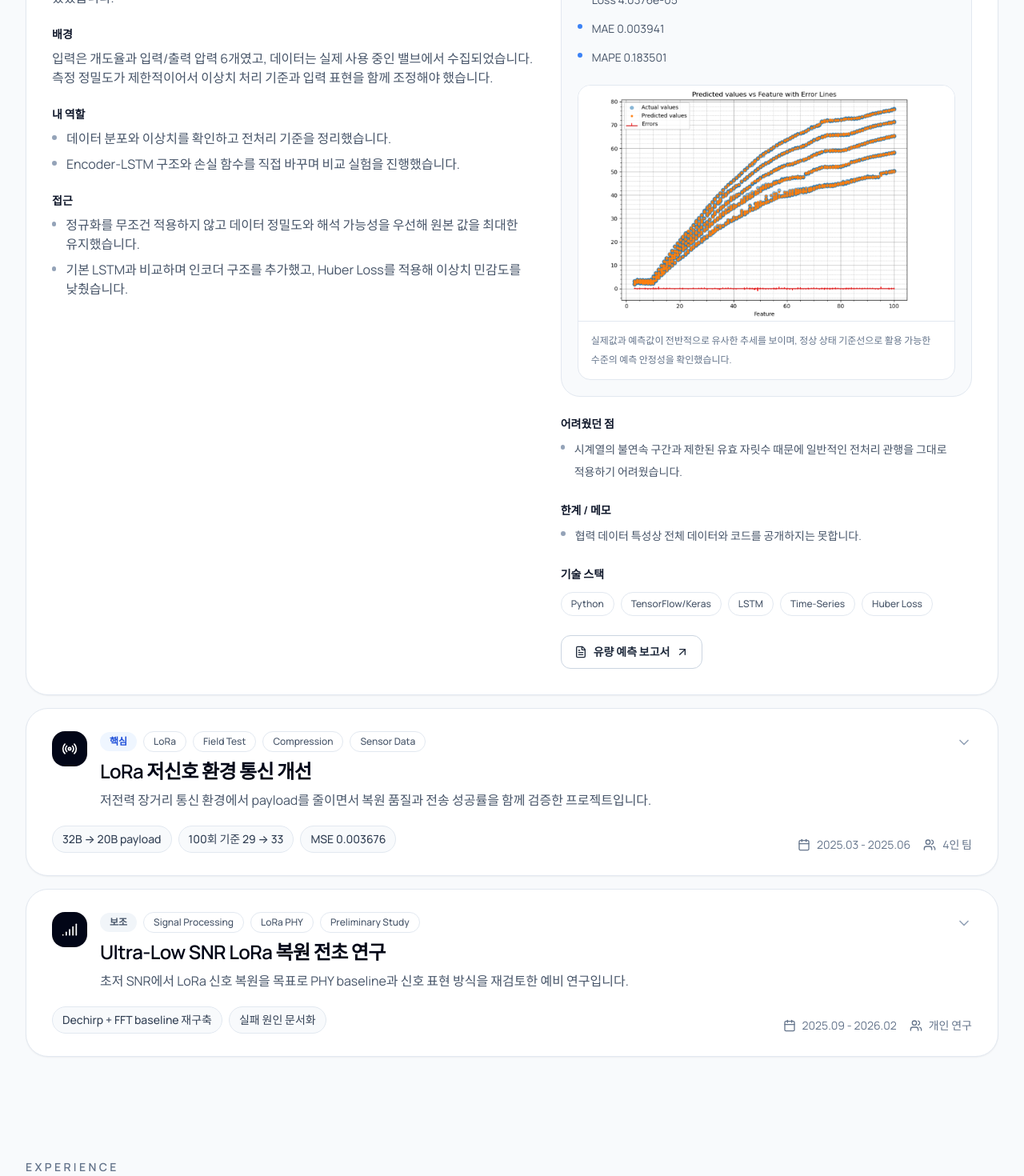
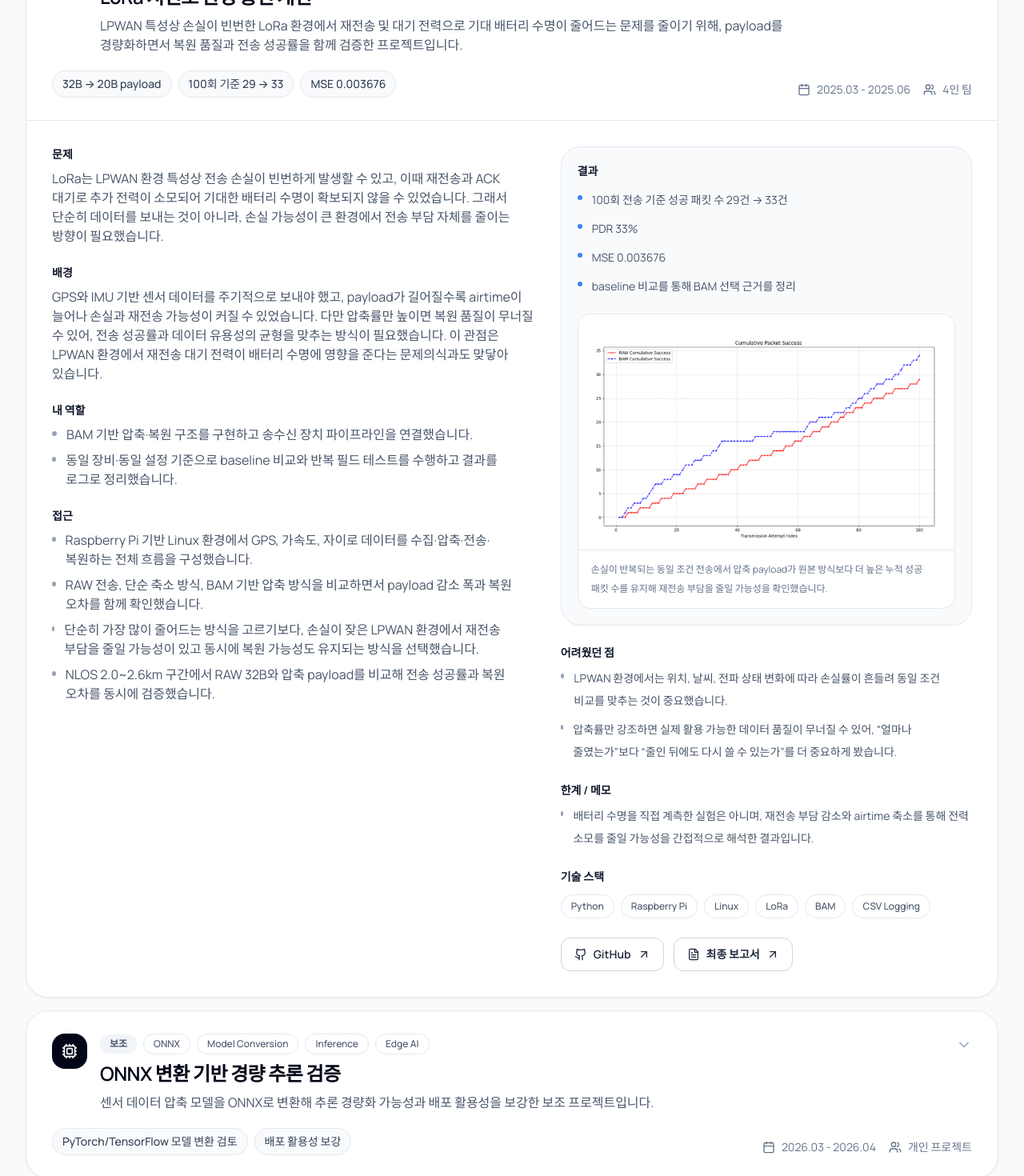
Before and after one commit to gwon9906/gwon9906.github.io, a React (Vite) app: page / in a window 1280 px wide. Shown: the part 1980-3450 px from the top of the page at 80% size. Built offline with nearby package versions, Linux system fonts and the light colour scheme.

Commit message:
feat: update project details and enhance descriptions for clarity and context

```diff
--- a/src/components/Projects.tsx
+++ b/src/components/Projects.tsx
@@ -5,6 +5,7 @@ import {
   Calendar,
   ChevronDown,
   ChevronUp,
+  Cpu,
   FileText,
   Github,
   Radio,
@@ -54,7 +55,7 @@ interface Project {
 
 const Projects = () => {
   const { t } = useLanguage();
-  const [expandedProject, setExpandedProject] = useState<string>('valve-prediction');
+  const [expandedProject, setExpandedProject] = useState<string>('lora-bam');
 
   const projects: Project[] = [
     {
@@ -136,13 +137,16 @@ const Projects = () => {
       tier: 'featured',
       title: t('LoRa 저신호 환경 통신 개선', 'LoRa Communication Improvement in Low-Quality Channels'),
       oneLiner: t(
-        '저전력 장거리 통신 환경에서 payload를 줄이면서 복원 품질과 전송 성공률을 함께 검증한 프로젝트입니다.',
-        'A project that validated both restoration quality and transmission success while reducing payload in low-power long-range communication.'
+        'LPWAN 특성상 손실이 빈번한 LoRa 환경에서 재전송 및 대기 전력으로 기대 배터리 수명이 줄어드는 문제를 줄이기 위해, payload를 경량화하면서 복원 품질과 전송 성공률을 함께 검증한 프로젝트입니다.',
+        'A project that addressed LPWAN-style LoRa links where frequent losses increase retransmission and waiting energy, reducing expected battery life, by validating payload reduction together with restoration quality and transmission success.'
       ),
-      problemType: ['LoRa', 'Field Test', 'Compression', 'Sensor Data'],
+      problemType: ['LoRa', 'LPWAN', 'Field Test', 'Baseline Validation'],
       period: '2025.03 - 2025.06',
       teamSize: t('4인 팀', 'Team of 4'),
-      role: t('BAM 구조 구현, 송수신 파이프라인 구성, 필드 테스트', 'BAM implementation, TX/RX pipeline setup, field testing'),
+      role: t(
+        'BAM 구조 구현, baseline 비교, 송수신 파이프라인 구성, 필드 테스트',
+        'BAM implementation, baseline comparison, TX/RX pipeline setup, field testing'
+      ),
       highlights: [
         '32B → 20B payload',
         t('100회 기준 29 → 33', '29 → 33 per 100 transmissions'),
@@ -158,18 +162,18 @@ const Projects = () => {
         src: '/files/lora-success-chart.png',
         alt: t('LoRa 누적 성공 패킷 비교 그래프', 'LoRa cumulative success comparison chart'),
         caption: t(
-          '동일 조건 반복 전송에서 압축 payload가 원본 방식보다 더 높은 누적 성공 패킷 수를 유지했습니다.',
-          'Under repeated transmissions in the same conditions, the compressed payload maintained a higher cumulative success count than the raw approach.'
+          '손실이 반복되는 동일 조건 전송에서 압축 payload가 원본 방식보다 더 높은 누적 성공 패킷 수를 유지해 재전송 부담을 줄일 가능성을 확인했습니다.',
+          'Under repeated lossy transmissions in the same conditions, the compressed payload maintained a higher cumulative success count than the raw approach, indicating lower retransmission burden.'
         ),
       },
       detail: {
         problem: t(
-          'LoRa에서는 페이로드가 커질수록 전송 시간이 길어지고 패킷 손실 가능성이 높아져, 재전송으로 에너지 소모가 커지는 문제가 있었습니다.',
-          'In LoRa, larger payloads increase airtime and packet loss risk, which drives retransmissions and higher energy cost.'
+          'LoRa는 LPWAN 환경 특성상 전송 손실이 빈번하게 발생할 수 있고, 이때 재전송과 ACK 대기로 추가 전력이 소모되어 기대한 배터리 수명이 확보되지 않을 수 있었습니다. 그래서 단순히 데이터를 보내는 것이 아니라, 손실 가능성이 큰 환경에서 전송 부담 자체를 줄이는 방향이 필요했습니다.',
+          'In LPWAN-style LoRa environments, packet loss can occur frequently. Retransmissions and ACK waiting then consume extra energy, making the expected battery life hard to achieve. The goal was therefore not only to send data, but to reduce the transmission burden itself under lossy conditions.'
         ),
         context: t(
-          'GPS와 IMU 기반 센서 데이터를 보내야 했고, 단순히 많이 압축하면 복원 품질이 무너질 수 있어 통신 성공률과 데이터 유용성의 균형이 중요했습니다.',
-          'The system had to send GPS and IMU sensor data. Over-compressing could damage restoration quality, so balancing transmission success with data usefulness mattered.'
+          'GPS와 IMU 기반 센서 데이터를 주기적으로 보내야 했고, payload가 길어질수록 airtime이 늘어나 손실과 재전송 가능성이 커질 수 있었습니다. 다만 압축률만 높이면 복원 품질이 무너질 수 있어, 전송 성공률과 데이터 유용성의 균형을 맞추는 방식이 필요했습니다. 이 관점은 LPWAN 환경에서 재전송 대기 전력이 배터리 수명에 영향을 준다는 문제의식과도 맞닿아 있습니다.',
+          'The system had to transmit GPS and IMU sensor data periodically. Longer payloads increase airtime, which can raise both loss probability and retransmission risk. However, maximizing compression alone can damage restoration quality, so the method had to balance transmission success with data usefulness. This framing is aligned with the LPWAN perspective that retransmission and waiting energy directly affect battery lifetime.'
         ),
         myRole: [
           t(
@@ -177,35 +181,113 @@ const Projects = () => {
             'Implemented the BAM-based compression/restoration structure and connected the transmitter-receiver pipeline.'
           ),
           t(
-            '동일 장비·동일 설정 조건으로 반복 필드 테스트를 수행하고 결과를 로그로 정리했습니다.',
-            'Ran repeated field tests under the same device/configuration conditions and documented the results.'
+            '동일 장비·동일 설정 기준으로 baseline 비교와 반복 필드 테스트를 수행하고 결과를 로그로 정리했습니다.',
+            'Conducted baseline comparisons and repeated field tests under matched device/configuration conditions, then organized the logs.'
           ),
         ],
         approach: [
           t(
-            'Raspberry Pi 기반 Linux 환경에서 GPS, 가속도, 자이로 데이터를 수집·압축·전송·복원하는 흐름을 구성했습니다.',
+            'Raspberry Pi 기반 Linux 환경에서 GPS, 가속도, 자이로 데이터를 수집·압축·전송·복원하는 전체 흐름을 구성했습니다.',
             'Built a full flow that collects, compresses, transmits, and restores GPS, acceleration, and gyro data on Raspberry Pi Linux devices.'
           ),
           t(
-            'NLOS 2.0~2.6km 구간에서 RAW 32B와 압축 payload를 비교해 PDR과 복원 오차를 동시에 확인했습니다.',
-            'Compared RAW 32B and compressed payloads across NLOS 2.0–2.6 km runs, checking both PDR and restoration error.'
+            'RAW 전송, 단순 축소 방식, BAM 기반 압축 방식을 비교하면서 payload 감소 폭과 복원 오차를 함께 확인했습니다.',
+            'Compared raw transmission, simpler reduction approaches, and BAM-based compression while checking both payload reduction and restoration error.'
+          ),
+          t(
+            '단순히 가장 많이 줄어드는 방식을 고르기보다, 손실이 잦은 LPWAN 환경에서 재전송 부담을 줄일 가능성이 있고 동시에 복원 가능성도 유지되는 방식을 선택했습니다.',
+            'Rather than selecting the method that compressed the most, the chosen approach was the one that could reduce retransmission burden in lossy LPWAN conditions while still preserving recoverability.'
+          ),
+          t(
+            'NLOS 2.0~2.6km 구간에서 RAW 32B와 압축 payload를 비교해 전송 성공률과 복원 오차를 동시에 검증했습니다.',
+            'Compared RAW 32B and compressed payloads across NLOS 2.0–2.6 km runs, validating both transmission success and restoration error.'
           ),
         ],
         result: [
           t('100회 전송 기준 성공 패킷 수 29건 → 33건', 'Successful packets per 100 transmissions: 29 → 33'),
           'PDR 33%',
           'MSE 0.003676',
+          t('baseline 비교를 통해 BAM 선택 근거를 정리', 'Established a clear rationale for choosing BAM through baseline validation'),
         ],
         challenges: [
           t(
-            '현장 실험은 위치, 날씨, 전파 환경에 영향을 크게 받아 동일 조건을 맞추는 것이 중요했습니다.',
-            'Field tests were highly sensitive to location, weather, and radio conditions, so controlling comparison conditions was critical.'
+            'LPWAN 환경에서는 위치, 날씨, 전파 상태 변화에 따라 손실률이 흔들려 동일 조건 비교를 맞추는 것이 중요했습니다.',
+            'In LPWAN conditions, loss rates vary with location, weather, and radio status, so keeping a fair comparison setup was critical.'
+          ),
+          t(
+            '압축률만 강조하면 실제 활용 가능한 데이터 품질이 무너질 수 있어, “얼마나 줄였는가”보다 “줄인 뒤에도 다시 쓸 수 있는가”를 더 중요하게 봤습니다.',
+            'Focusing only on compression ratio could destroy usable data quality, so the more important question was whether the reduced payload remained reusable after restoration.'
           ),
         ],
         limitations: [
           t(
-            '장기 운영 환경까지 검증한 것은 아니며, 다양한 이동 패턴에 대한 일반화 개선 여지가 있습니다.',
-            'This is not yet a long-term deployment study, and generalization to broader movement patterns can still improve.'
+            '배터리 수명을 직접 계측한 실험은 아니며, 재전송 부담 감소와 airtime 축소를 통해 전력 소모를 줄일 가능성을 간접적으로 해석한 결과입니다.',
+            'This was not a direct battery-life measurement study. The energy benefit is interpreted indirectly through reduced retransmission burden and shorter airtime.'
+          ),
+        ],
+      },
+    },
+    {
+      id: 'onnx-sensor-compression',
+      tier: 'supporting',
+      title: t('ONNX 변환 기반 경량 추론 검증', 'ONNX-based Lightweight Inference Validation'),
+      oneLiner: t(
+        '센서 데이터 압축 모델을 ONNX로 변환해 추론 경량화 가능성과 배포 활용성을 보강한 보조 프로젝트입니다.',
+        'A supporting project that converted sensor-compression models to ONNX to reinforce lightweight inference and deployment readiness.'
+      ),
+      problemType: ['ONNX', 'Model Conversion', 'Inference', 'Edge AI'],
+      period: '2026.03 - 2026.04',
+      teamSize: t('개인 프로젝트', 'Individual project'),
+      role: t('모델 변환, 호환성 점검, 추론 경량화 검증', 'Model conversion, compatibility check, lightweight inference validation'),
+      highlights: [
+        t('PyTorch/TensorFlow 모델 변환 검토', 'Reviewed conversion from PyTorch/TensorFlow models'),
+        t('배포 활용성 보강', 'Strengthened deployment usability'),
+      ],
+      techStack: ['Python', 'ONNX', 'ONNX Runtime', 'PyTorch', 'TensorFlow'],
+      icon: Cpu,
+      detail: {
+        problem: t(
+          '모델 성능만 보여주는 것에서 끝나면 실제 활용 가능성이 약해 보일 수 있어, 학습된 모델을 더 가볍고 이식성 있게 사용할 수 있는 방법을 함께 보여줄 필요가 있었습니다.',
+          'Showing only model performance can make practical usability look weak, so it was necessary to demonstrate a more portable and lightweight inference path as well.'
+        ),
+        context: t(
+          '기존 센서 데이터 압축·복원 프로젝트를 포트폴리오에서 더 설득력 있게 만들기 위해, 학습 모델을 ONNX 형태로 변환해 다른 환경에서도 사용할 수 있는지 확인했습니다.',
+          'To make the existing sensor compression/restoration work more convincing in the portfolio, the project checked whether trained models could be converted into ONNX and reused across environments.'
+        ),
+        myRole: [
+          t(
+            '학습 모델을 ONNX 형식으로 변환 가능한 구조로 정리하고 추론 흐름을 점검했습니다.',
+            'Restructured trained models for ONNX export and checked the inference flow.'
+          ),
+          t(
+            '변환 이후 입력/출력 형태와 실행 가능성을 확인하며 배포 활용성을 정리했습니다.',
+            'Verified input-output compatibility and execution viability after conversion, then organized the deployment implications.'
+          ),
+        ],
+        approach: [
+          t(
+            '압축 또는 복원 모델을 ONNX로 변환하고, 학습 프레임워크 의존성을 줄인 추론 경로를 확인했습니다.',
+            'Converted compression or restoration models to ONNX and checked an inference path with reduced framework dependency.'
+          ),
+          t(
+            '단순 변환 성공 여부만이 아니라, 다른 언어·런타임 환경에서도 활용 가능한 구조인지 관점에서 정리했습니다.',
+            'The focus was not only whether conversion succeeded, but whether the result was practical across other languages and runtimes.'
+          ),
+        ],
+        result: [
+          t('모델 이식성과 경량 추론 관점의 보강 포인트 확보', 'Added a clear portability and lightweight-inference angle to the project'),
+          t('기존 프로젝트를 Edge/배포 관점으로 확장', 'Extended the existing project toward an edge/deployment perspective'),
+        ],
+        challenges: [
+          t(
+            '모든 연산이 ONNX 변환에 자연스럽게 대응하지는 않아 모델 구조와 연산 호환성을 함께 점검해야 했습니다.',
+            'Not every operation maps cleanly to ONNX, so model structure and operator compatibility had to be reviewed together.'
+          ),
+        ],
+        limitations: [
+          t(
+            '현재는 배포 가능성을 확인하는 보강 단계이며, 실제 저사양 디바이스 실측 벤치마크는 추가 과제로 남아 있습니다.',
+            'This is currently a reinforcement step focused on deployability; real low-spec device benchmarking remains future work.'
           ),
         ],
       },
```
